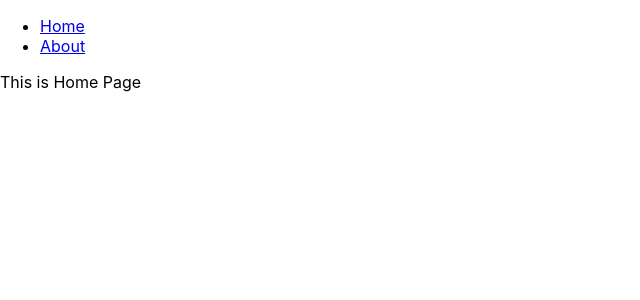
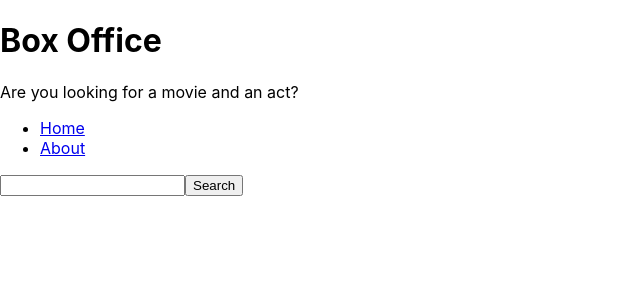
Before and after one commit to AayushiAmonkar/box-office-app, a React (Create React App) app: page / in a window 1280 px wide. Shown: the top 300 px of the page, without its empty margins (0-640 px from the left). Built offline with nearby package versions, Linux system fonts and the light colour scheme.

Commit message:
created Main page layout

```diff
--- a/src/App.js
+++ b/src/App.js
@@ -1,13 +1,12 @@
 import React from "react";
 import { Switch, Route } from "react-router";
-import Navs from "./components/Navs";
+
 import Home from "./pages/Home";
 import About from "./pages/About";
 
 const App = () => {
   return (
     <div>
-      <Navs />
       <Switch>
         <Route exact path="/">
           <Home />
--- /dev/null
+++ b/src/components/MainPageLayout.jsx
@@ -0,0 +1,18 @@
+import React from "react";
+import Navs from "./Navs";
+import Title from "./Title";
+
+const MainPageLayout = ({ children }) => {
+  return (
+    <>
+      <Title
+        title="Box Office"
+        subtitle="Are you looking for a movie and an act?"
+      />
+      <Navs />
+      {children}
+    </>
+  );
+};
+
+export default MainPageLayout;
--- /dev/null
+++ b/src/components/Title.jsx
@@ -0,0 +1,12 @@
+import React from "react";
+
+const Title = ({ title, subtitle }) => {
+  return (
+    <>
+      <h1>{title}</h1>
+      <p>{subtitle}</p>
+    </>
+  );
+};
+
+export default Title;
--- a/src/pages/About.jsx
+++ b/src/pages/About.jsx
@@ -1,7 +1,8 @@
 import React from "react";
+import MainPageLayout from "../components/MainPageLayout";
 
 const About = () => {
-  return <div>This is About Page</div>;
+  return <MainPageLayout>This is About Page</MainPageLayout>;
 };
 
 export default About;
--- a/src/pages/Home.jsx
+++ b/src/pages/Home.jsx
@@ -1,7 +1,38 @@
-import React from "react";
+import React, { useState } from "react";
+import MainPageLayout from "../components/MainPageLayout";
 
 const Home = () => {
-  return <div>This is Home Page</div>;
+  const [input, setInput] = useState("");
+  const onInputChange = (event) => {
+    // console.log(event.target.value);
+    setInput(event.target.value);
+  };
+  const onSearch = () => {
+    // https://api.tvmaze.com/search/shows?q=girls
+
+    fetch(`https://api.tvmaze.com/search/shows?q=${input}`)
+      .then((r) => r.json())
+      .then((res) => console.log(res));
+  };
+  const onKeyDown = (event) => {
+    // console.log(event.keyCode);
+    if (event.keyCode === 13) {
+      onSearch();
+    }
+  };
+  return (
+    <MainPageLayout>
+      <input
+        type="text"
+        onChange={onInputChange}
+        onKeyDown={onKeyDown}
+        value={input}
+      />
+      <button type="button" onClick={onSearch}>
+        Search
+      </button>
+    </MainPageLayout>
+  );
 };
 
 export default Home;
```
